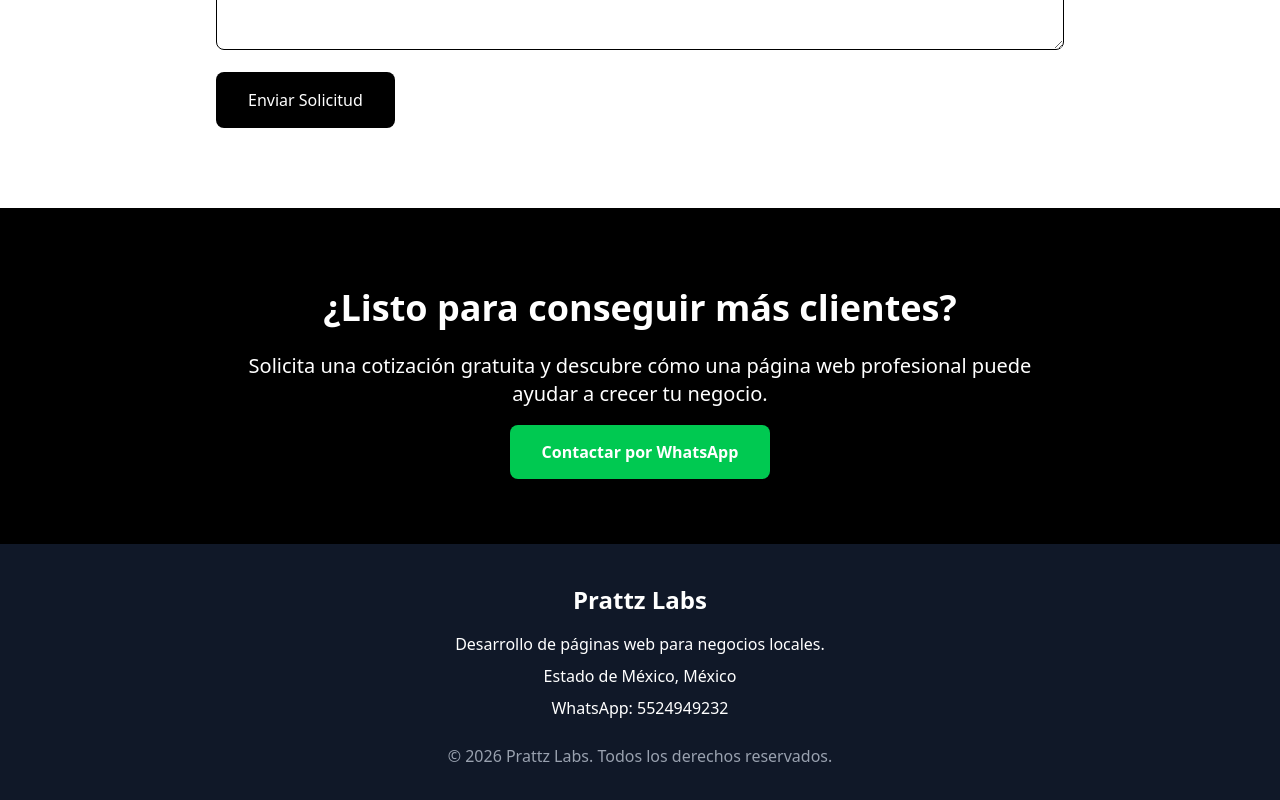
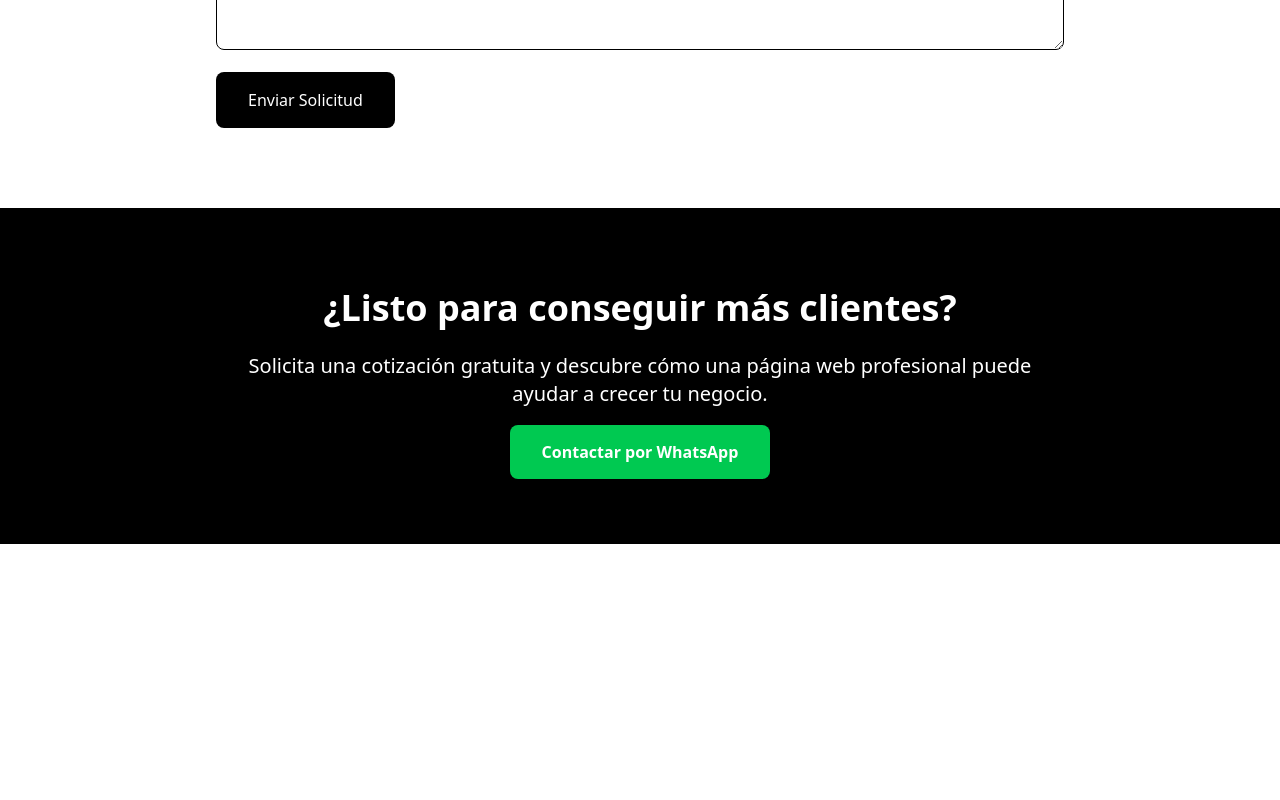
Before and after one commit to RuloTM/prattz-web-template, a Next.js app: page / in a window 1280 px wide. Shown: the part 10139-10939 px from the top of the page. After the commit the page ends 10683 px from the top, so only its background shows below. Built offline with nearby package versions, Linux system fonts and the light colour scheme.

Commit message:
Footer corporativo Prattz Labs

```diff
--- a/src/app/page.tsx
+++ b/src/app/page.tsx
@@ -1172,29 +1172,6 @@ ${mensaje}`;
     </a>
   </div>
 </section>
-<footer className="bg-gray-900 text-white py-10">
-  <div className="max-w-6xl mx-auto px-6 text-center">
-    <h3 className="text-2xl font-bold mb-4">
-      Prattz Labs
-    </h3>
-
-    <p className="mb-2">
-      Desarrollo de páginas web para negocios locales.
-    </p>
-
-    <p className="mb-2">
-      Estado de México, México
-    </p>
-
-    <p className="mb-2">
-      WhatsApp: 5524949232
-    </p>
-
-    <p className="text-gray-400 mt-6">
-      © 2026 Prattz Labs. Todos los derechos reservados.
-    </p>
-  </div>
-</footer>
 <a
   href={`https://wa.me/${whatsappNumber}?text=Hola,%20me%20interesa%20una%20cotización`}
   target="_blank"
```
